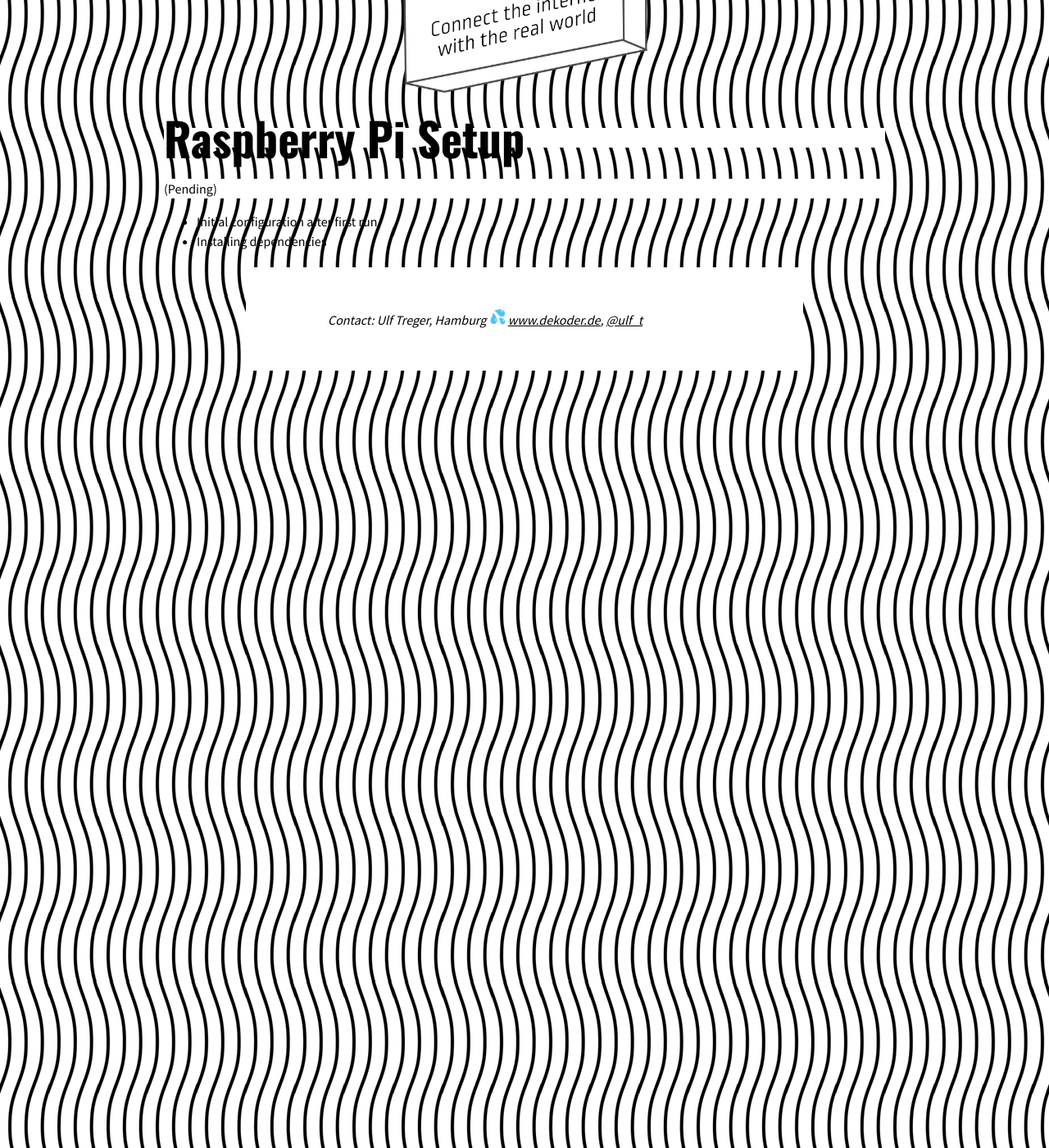
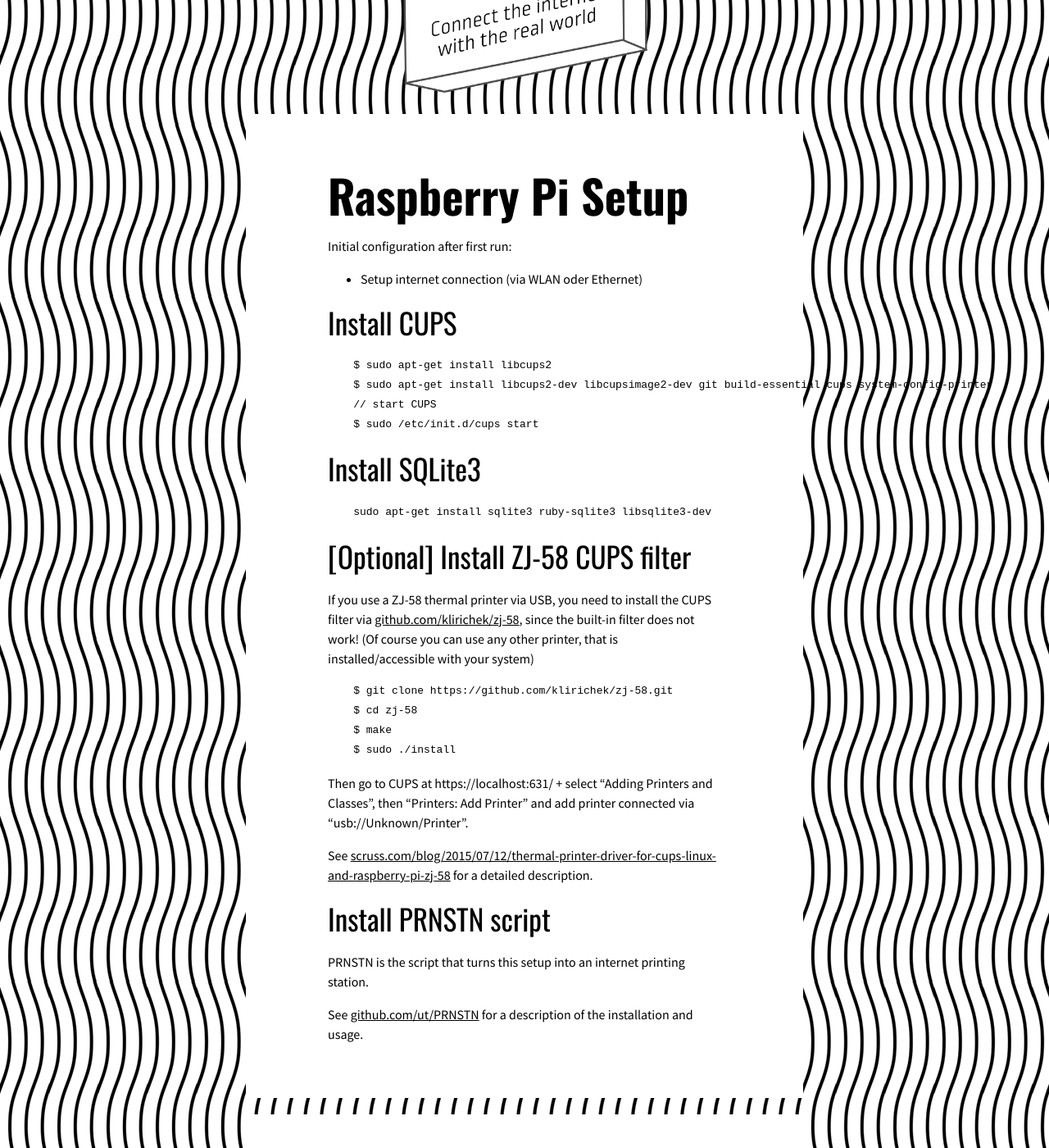
Before and after one commit to ut/INTPRN, a Jekyll site: the page built from controller.md, in a window 1280 px wide and 1400 px high, scrolled down 266 px. Shown: the whole window at 82% size. Built offline with Jekyll 4.4.1, drawn with Linux system fonts in a browser that asks for light colours; emoji names are drawn with the system emoji font; our own code applies the rules of GitHub Pages for plain Markdown files.

Commit message:
documenting hardware list and controller (Raspi) setup

````diff
--- a/_layouts/pages.html
+++ b/_layouts/pages.html
@@ -4,6 +4,8 @@
 
 {% include header.html %}
 
-{{ content }}
+<main id="main">
+  {{ content }}
+</main>
 
 {% include footer.md %}
--- a/controller.md
+++ b/controller.md
@@ -4,7 +4,43 @@
 
 # Raspberry Pi Setup
 
-(Pending)
+Initial configuration after first run:
 
-* Initial configuration after first run
-* Installing dependencies
+* Setup internet connection (via WLAN oder Ethernet)
+
+## Install CUPS
+
+```
+    $ sudo apt-get install libcups2
+    $ sudo apt-get install libcups2-dev libcupsimage2-dev git build-essential cups system-config-printer
+    // start CUPS
+    $ sudo /etc/init.d/cups start
+```
+
+## Install SQLite3
+
+```
+    sudo apt-get install sqlite3 ruby-sqlite3 libsqlite3-dev
+```
+
+
+## [Optional] Install ZJ-58 CUPS filter
+
+If you use a ZJ-58 thermal printer via USB, you need to install the CUPS filter via [github.com/klirichek/zj-58](https://github.com/klirichek/zj-58), since the built-in filter does not work! (Of course you can use any other printer, that is installed/accessible with your system)
+
+```
+    $ git clone https://github.com/klirichek/zj-58.git
+    $ cd zj-58
+    $ make
+    $ sudo ./install
+```
+
+Then go to CUPS at https://localhost:631/ + select "Adding Printers and Classes", then "Printers: Add Printer" and add printer connected via "usb://Unknown/Printer".
+
+See [scruss.com/blog/2015/07/12/thermal-printer-driver-for-cups-linux-and-raspberry-pi-zj-58](http://scruss.com/blog/2015/07/12/thermal-printer-driver-for-cups-linux-and-raspberry-pi-zj-58/) for a detailed description.
+
+## Install PRNSTN script
+
+PRNSTN is the script that turns this setup into an internet printing station.
+
+See [github.com/ut/PRNSTN](https://github.com/ut/PRNSTN) for a description of the installation and usage.
````
Also changed, not shown: hardware.md (+10 -2 lines), index.md (+1 -1 lines), images/IMG_20170302_122805241_k.jpg (added).
